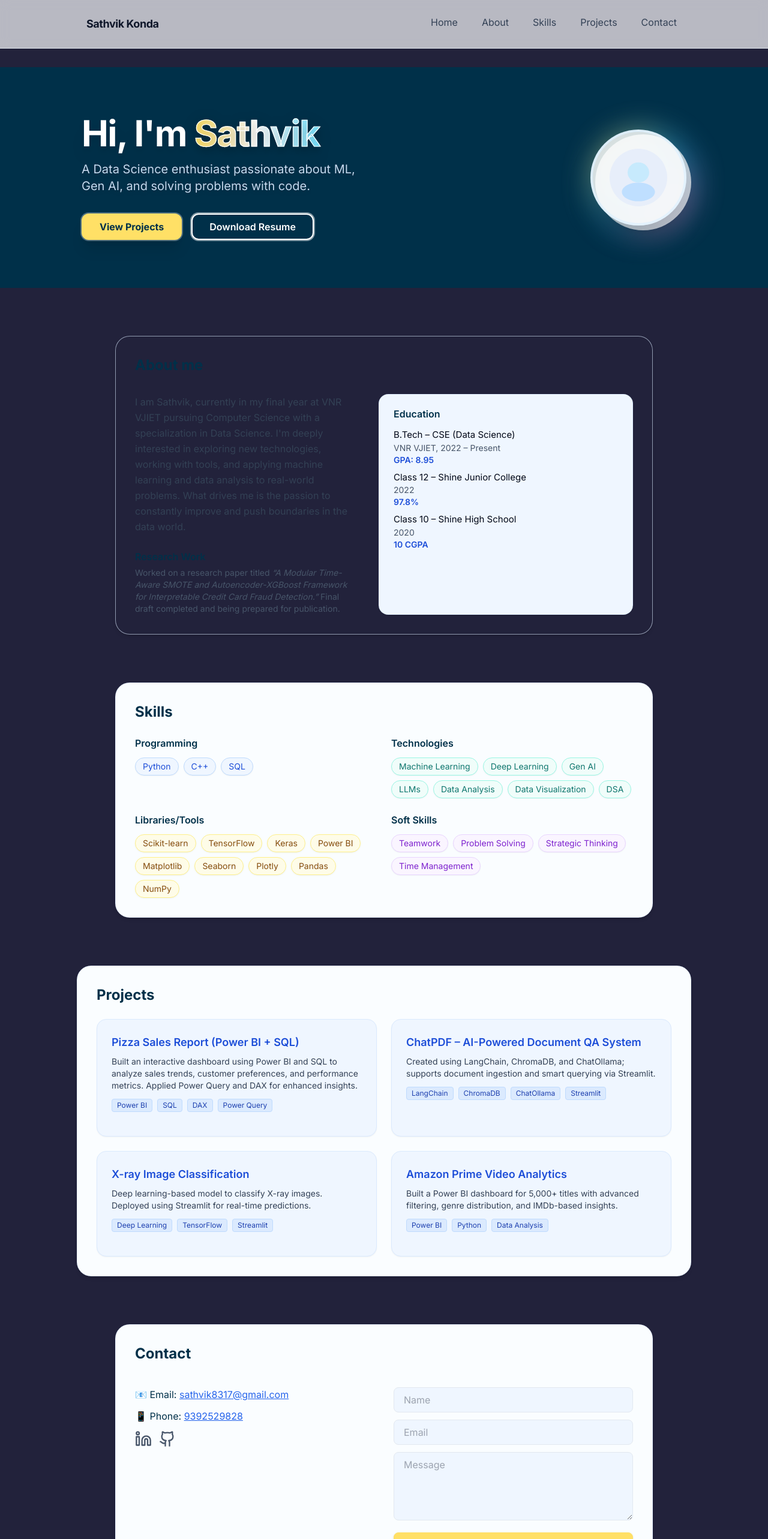
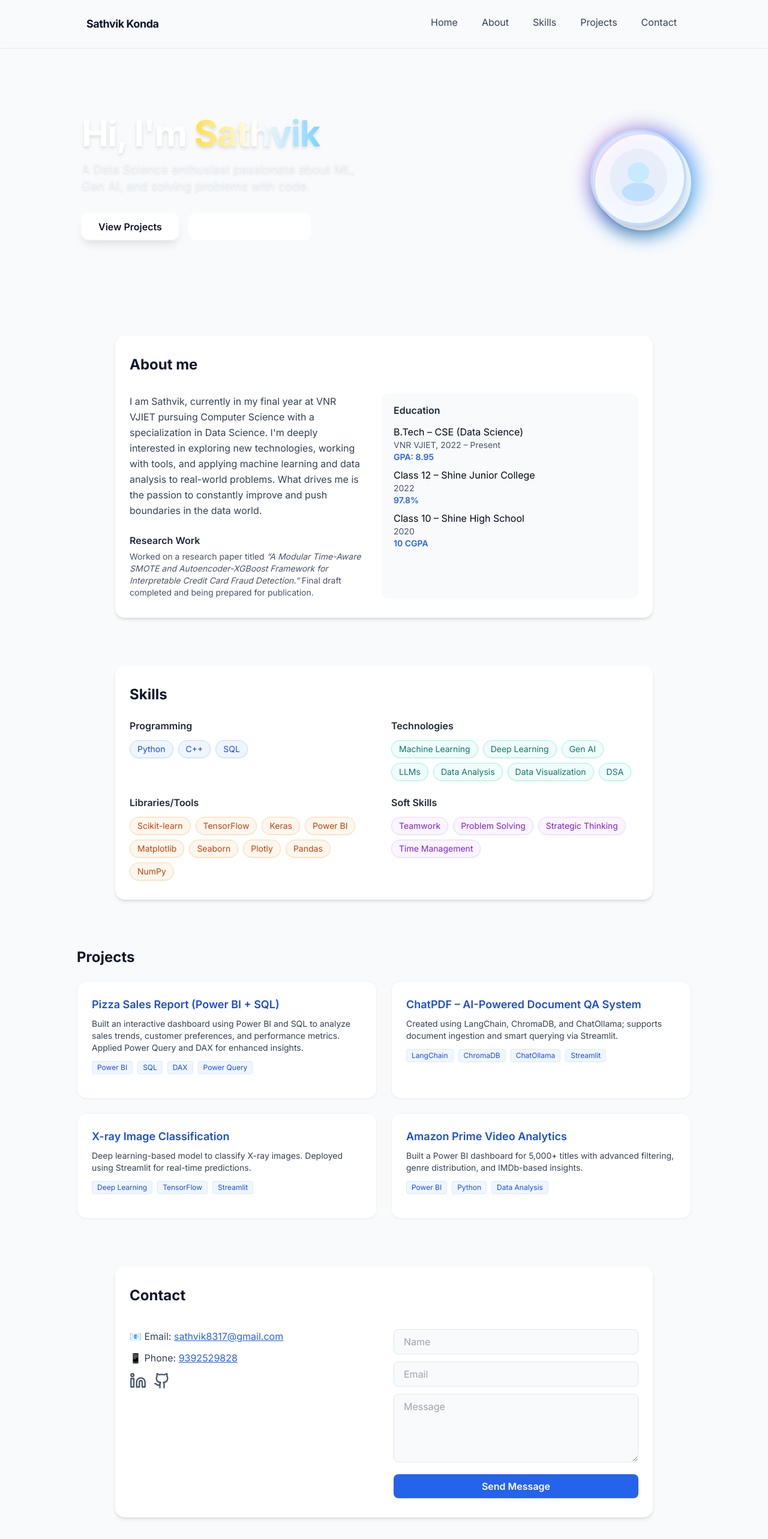
Before and after one commit to sathvik8317/sathvik-konda-portfolio, a React (Vite) app: page / in a window 1280 px wide. Shown: the top 2566 px of the page at 60% size. Built offline with nearby package versions, Linux system fonts and the light colour scheme.

Commit message:
Reverted to commit 04698fb49a0df5e7de3afb386c49eb4cb6479982

```diff
--- a/src/components/About.tsx
+++ b/src/components/About.tsx
@@ -1,37 +1,43 @@
-const About = () => <div className="max-w-4xl mx-auto rounded-3xl shadow-md px-8 py-8 flex flex-col gap-6 border border-blue-100/60 bg-[cad2c5] bg-[#22223b]">
-    <h2 className="text-2xl font-extrabold text-[#003049] mb-2">About me</h2>
+
+const About = () => (
+  <div className="max-w-4xl mx-auto bg-white rounded-2xl shadow-md px-6 py-8 flex flex-col gap-6">
+    <h2 className="text-2xl font-bold text-slate-900 mb-2">About me</h2>
     <div className="flex flex-col sm:flex-row gap-8">
       <div className="flex-1 text-slate-700 text-base leading-relaxed">
         <p>
           I am Sathvik, currently in my final year at VNR VJIET pursuing Computer Science with a specialization in Data Science. I'm deeply interested in exploring new technologies, working with tools, and applying machine learning and data analysis to real-world problems. What drives me is the passion to constantly improve and push boundaries in the data world.
         </p>
+        {/* Research Work */}
         <div className="mt-6">
-          <h3 className="font-semibold text-[#003049] mb-1">Research Work</h3>
+          <h3 className="font-semibold text-slate-800 mb-1">Research Work</h3>
           <p className="text-sm text-slate-600">
             Worked on a research paper titled <span className="italic font-medium">“A Modular Time-Aware SMOTE and Autoencoder-XGBoost Framework for Interpretable Credit Card Fraud Detection.”</span> Final draft completed and being prepared for publication.
           </p>
         </div>
       </div>
-      <div className="flex-1 bg-blue-50 rounded-2xl px-6 py-5 shadow border border-blue-100/80">
-        <h3 className="font-semibold text-[#003049] mb-3">Education</h3>
-        <div className="space-y-2 text-[15px]">
+      {/* Education */}
+      <div className="flex-1 bg-slate-50 rounded-xl px-5 py-4">
+        <h3 className="font-semibold text-slate-800 mb-3">Education</h3>
+        <div className="space-y-2">
           <div>
             <div className="font-medium">B.Tech – CSE (Data Science)</div>
             <div className="text-sm text-slate-600">VNR VJIET, 2022 – Present</div>
-            <div className="text-sm text-blue-700 font-semibold">GPA: 8.95</div>
+            <div className="text-sm text-blue-600 font-semibold">GPA: 8.95</div>
           </div>
           <div>
             <div className="font-medium">Class 12 – Shine Junior College</div>
             <div className="text-sm text-slate-600">2022</div>
-            <div className="text-sm text-blue-700 font-semibold">97.8%</div>
+            <div className="text-sm text-blue-600 font-semibold">97.8%</div>
           </div>
           <div>
             <div className="font-medium">Class 10 – Shine High School</div>
             <div className="text-sm text-slate-600">2020</div>
-            <div className="text-sm text-blue-700 font-semibold">10 CGPA</div>
+            <div className="text-sm text-blue-600 font-semibold">10 CGPA</div>
           </div>
         </div>
       </div>
     </div>
-  </div>;
+  </div>
+);
+
 export default About;
--- a/src/components/Contact.tsx
+++ b/src/components/Contact.tsx
@@ -17,19 +17,19 @@ const Contact = () => {
   };
 
   return (
-    <div className="max-w-4xl mx-auto bg-[#fafdff] rounded-3xl shadow-md px-8 py-8 flex flex-col gap-8 border border-blue-100/60">
-      <h2 className="text-2xl font-extrabold text-[#003049] mb-2">Contact</h2>
+    <div className="max-w-4xl mx-auto bg-white rounded-2xl shadow-md px-6 py-8 flex flex-col gap-8">
+      <h2 className="text-2xl font-bold text-slate-900 mb-2">Contact</h2>
       <div className="flex flex-col md:flex-row gap-8">
         {/* Contact Info */}
         <div className="flex-1 space-y-3">
           <div>
-            <span className="font-medium text-[#003049]">📧 Email: </span>
+            <span className="font-medium text-slate-700">📧 Email: </span>
             <a href="mailto:sathvik8317@gmail.com" className="text-blue-600 underline hover:text-blue-800">
               sathvik8317@gmail.com
             </a>
           </div>
           <div>
-            <span className="font-medium text-[#003049]">📱 Phone: </span>
+            <span className="font-medium text-slate-700">📱 Phone: </span>
             <a href="tel:9392529828" className="text-blue-600 underline hover:text-blue-800">
               9392529828
             </a>
@@ -53,7 +53,7 @@ const Contact = () => {
             name="name"
             placeholder="Name"
             required
-            className="border border-slate-200 rounded-lg px-4 py-2 bg-blue-50 focus:outline-none focus:border-blue-400"
+            className="border border-slate-200 rounded-lg px-4 py-2 bg-slate-50 focus:outline-none focus:border-blue-400"
             value={form.name}
             onChange={handleChange}
           />
@@ -62,7 +62,7 @@ const Contact = () => {
             name="email"
             placeholder="Email"
             required
-            className="border border-slate-200 rounded-lg px-4 py-2 bg-blue-50 focus:outline-none focus:border-blue-400"
+            className="border border-slate-200 rounded-lg px-4 py-2 bg-slate-50 focus:outline-none focus:border-blue-400"
             value={form.email}
             onChange={handleChange}
           />
@@ -71,13 +71,13 @@ const Contact = () => {
             placeholder="Message"
             required
             rows={4}
-            className="border border-slate-200 rounded-lg px-4 py-2 bg-blue-50 focus:outline-none focus:border-blue-400"
+            className="border border-slate-200 rounded-lg px-4 py-2 bg-slate-50 focus:outline-none focus:border-blue-400"
             value={form.message}
             onChange={handleChange}
           ></textarea>
           <button
             type="submit"
-            className="mt-2 bg-[#ffe066] text-[#003049] px-4 py-2 rounded-lg font-bold hover:bg-[#ffd43b] transition shadow border border-[#ffe066]"
+            className="mt-2 bg-blue-600 text-white px-4 py-2 rounded-lg font-semibold hover:bg-blue-700 transition"
           >
             Send Message
           </button>
--- a/src/components/Hero.tsx
+++ b/src/components/Hero.tsx
@@ -1,62 +1,54 @@
 
 import { Button } from "@/components/ui/button";
 
-const accent = "#ffe066"; // gold/yellow accent
-const accentText = "#003049"; // dark text for contrast
-
 const Hero = () => (
-  <section className="relative w-full py-12 sm:py-20 overflow-hidden bg-[#003049]">
-    {/* Colored accent blurred blobs */}
-    <div className="absolute inset-0 -z-20 pointer-events-none">
-      <div className="absolute left-[-120px] top-[-80px] w-[340px] h-[320px] bg-[#2e9df6] rounded-full blur-[120px] opacity-30" />
-      <div className="absolute right-[-100px] bottom-[-80px] w-[360px] h-[320px] bg-[#ffe066] rounded-full blur-[120px] opacity-20" />
-      <div className="absolute right-[25vw] top-[22vh] w-[120px] h-[100px] bg-[#75e3ff] rounded-full blur-[60px] opacity-20" />
+  <section className="relative w-full py-12 sm:py-20 overflow-hidden">
+    {/* Modern colorful background */}
+    <div
+      className="absolute inset-0 -z-20"
+      aria-hidden="true"
+    >
+      {/* Gradient base */}
+      <div className="absolute inset-0 bg-gradient-to-tr from-[#3b82f6] via-[#6366f1] to-[#b5179e] opacity-90" />
+      {/* Abstract blurred blobs */}
+      <div className="absolute left-[-100px] top-[-80px] w-[400px] h-[400px] bg-[#e0e7ff] rounded-full blur-[120px] opacity-30" />
+      <div className="absolute right-[-120px] bottom-[-60px] w-[360px] h-[340px] bg-[#f471b5] rounded-full blur-[120px] opacity-30" />
+      <div className="absolute right-[10vw] top-[14vh] w-[140px] h-[140px] bg-[#38bdf8] rounded-full blur-[60px] opacity-40" />
     </div>
     {/* Main Hero Content */}
     <div className="max-w-5xl mx-auto w-full flex flex-col-reverse sm:flex-row items-center justify-between gap-8 px-2">
       {/* Text & CTA */}
       <div className="flex-1 flex flex-col items-center sm:items-start text-center sm:text-left relative z-10">
-        <h1 className="text-4xl sm:text-5xl md:text-6xl font-black mb-4 tracking-tight leading-tight drop-shadow-xl">
-          <span className="text-white">Hi, I'm </span>
-          <span
-            className="bg-clip-text text-transparent bg-gradient-to-r from-[#ffe066] via-white to-[#75e3ff]"
-            style={{
-              WebkitTextStroke: '1.2px #fff',
-              textShadow: '0 2px 24px rgba(0,0,0,0.20)'
-            }}
-          >
-            Sathvik
-          </span>
+        <h1 className="text-4xl sm:text-5xl md:text-6xl font-black text-white mb-4 tracking-tight leading-tight drop-shadow-md">
+          Hi, I'm <span className="bg-clip-text text-transparent bg-gradient-to-r from-yellow-300 via-white to-sky-300 animate-gradient-x">Sathvik</span>
         </h1>
-        <p className="text-lg sm:text-xl text-blue-100/90 mb-8 max-w-lg font-medium drop-shadow-md">
+        <p className="text-lg sm:text-xl text-slate-100/90 mb-8 max-w-lg font-medium drop-shadow">
           A Data Science enthusiast passionate about ML, Gen AI, and solving problems with code.
         </p>
-        <div className="flex flex-col sm:flex-row gap-4 w-full sm:w-auto">
-          <Button
-            size="lg"
-            className="px-7 py-3 rounded-xl shadow-xl font-semibold text-base transition-all bg-[#ffe066] text-[#003049] hover:bg-[#ffd43b] hover:scale-105 border-2 border-[#ffe066] ring-2 ring-white/30"
-          >
-            <a href="#projects" className="font-bold">View Projects</a>
+        <div className="flex gap-4">
+          <Button size="lg" className="bg-white text-slate-900 px-7 py-3 rounded-xl shadow-lg hover:bg-blue-100/80 transition-all font-semibold text-base ring-2 ring-white/40">
+            <a href="#projects">View Projects</a>
           </Button>
           <Button
             size="lg"
             variant="outline"
-            className="border-2 border-white bg-[#003049] text-white px-7 py-3 rounded-xl font-semibold text-base transition-all hover:bg-white hover:text-[#003049] hover:shadow-lg ring-2 ring-white/50"
+            className="border-white border-2 text-white px-7 py-3 rounded-xl font-semibold text-base hover:bg-white/10 transition-all hover:text-yellow-200 ring-2 ring-white/20"
             asChild
           >
-            <a href="/resume.pdf" download className="font-bold">Download Resume</a>
+            <a href="/resume.pdf" download>Download Resume</a>
           </Button>
         </div>
       </div>
       {/* Profile Circle */}
       <div className="flex-1 flex justify-center sm:justify-end items-start mb-10 sm:mb-0 relative z-10">
         <div className="relative">
-          {/* Outer accent ring with glow */}
-          <span className="absolute inset-0 w-44 h-44 rounded-full bg-gradient-to-br from-[#ffe066] via-sky-400/70 to-pink-400 blur-[24px] opacity-70 animate-pulse -z-10"></span>
+          {/* Outer animated colored accent ring */}
+          <span className="absolute inset-0 w-44 h-44 rounded-full bg-gradient-to-br from-[#b5179e] via-[#3b82f6] to-[#38bdf8] blur-[16px] opacity-80 animate-pulse -z-10"></span>
           {/* White halo */}
-          <span className="absolute inset-2 w-40 h-40 rounded-full bg-white/70 shadow-xl -z-10"></span>
+          <span className="absolute inset-2 w-40 h-40 rounded-full bg-white/80 shadow-xl -z-10"></span>
           {/* Main profile placeholder */}
-          <div className="relative z-10 w-40 h-40 rounded-full border-4 border-sky-100/80 bg-white/80 shadow-2xl flex items-center justify-center">
+          <div className="relative z-10 w-40 h-40 rounded-full border-4 border-blue-200 bg-white/60 shadow-xl flex items-center justify-center">
+            {/* Replace this svg with your photo in production */}
             <svg
               width="90"
               height="90"
--- a/src/components/Projects.tsx
+++ b/src/components/Projects.tsx
@@ -35,13 +35,13 @@ const projects = [
 ];
 
 const Projects = () => (
-  <div className="max-w-5xl mx-auto bg-[#fafdff] rounded-3xl shadow-md border border-blue-100/60 p-8">
-    <h2 className="text-2xl font-extrabold text-[#003049] mb-6">Projects</h2>
+  <div className="max-w-5xl mx-auto">
+    <h2 className="text-2xl font-bold text-slate-900 mb-6">Projects</h2>
     <div className="grid md:grid-cols-2 gap-6">
       {projects.map((proj, idx) => (
         <div
           key={proj.title}
-          className="rounded-2xl bg-blue-50 shadow-sm p-6 border border-blue-100 hover:shadow-blue-100 transition-shadow flex flex-col animate-fade-in"
+          className="rounded-2xl bg-white shadow-sm p-6 border border-slate-100 hover:shadow-blue-100 transition-shadow flex flex-col animate-fade-in"
           style={{ animationDelay: `${idx * 50}ms` }}
         >
           <h3 className="font-semibold text-lg text-blue-700 mb-2">{proj.title}</h3>
@@ -50,7 +50,7 @@ const Projects = () => (
             {proj.tech.map(t => (
               <span
                 key={t}
-                className="bg-blue-100 text-blue-800 rounded px-2 py-0.5 text-xs font-medium border border-blue-200"
+                className="bg-blue-50 text-blue-700 rounded px-2 py-0.5 text-xs font-medium border border-blue-100"
               >
                 {t}
               </span>
--- a/src/components/Skills.tsx
+++ b/src/components/Skills.tsx
@@ -44,17 +44,17 @@ const groups = [
 const badgeColors = [
   "bg-blue-50 text-blue-700 border-blue-200",
   "bg-teal-50 text-teal-700 border-teal-200",
-  "bg-yellow-50 text-yellow-800 border-yellow-200",
+  "bg-orange-50 text-orange-700 border-orange-200",
   "bg-purple-50 text-purple-700 border-purple-200",
 ];
 
 const Skills = () => (
-  <div className="max-w-4xl mx-auto bg-[#fafdff] rounded-3xl shadow-md px-8 py-8 border border-blue-100/60">
-    <h2 className="text-2xl font-extrabold text-[#003049] mb-6">Skills</h2>
+  <div className="max-w-4xl mx-auto bg-white rounded-2xl shadow-md px-6 py-8">
+    <h2 className="text-2xl font-bold text-slate-900 mb-6">Skills</h2>
     <div className="grid md:grid-cols-2 gap-6">
       {groups.map((group, i) => (
         <div key={group.label}>
-          <h3 className="font-semibold text-[#003049] mb-3">{group.label}</h3>
+          <h3 className="font-semibold text-slate-800 mb-3">{group.label}</h3>
           <div className="flex flex-wrap gap-2">
             {group.skills.map(skill => (
               <span
--- a/src/pages/Index.tsx
+++ b/src/pages/Index.tsx
@@ -1,3 +1,4 @@
+
 import Navbar from "@/components/Navbar";
 import Hero from "@/components/Hero";
 import About from "@/components/About";
@@ -5,27 +6,31 @@ import Skills from "@/components/Skills";
 import Projects from "@/components/Projects";
 import Contact from "@/components/Contact";
 import Footer from "@/components/Footer";
+
 const Index = () => {
-  return <div className="bg-[#003049] min-h-screen font-inter flex flex-col">
+  return (
+    <div className="bg-[#f8fafc] min-h-screen font-inter flex flex-col">
       <Navbar />
-      <main className="flex-1 flex flex-col pt-20 sm:pt-28 gap-14 sm:gap-20 bg-[4361ee] bg-[#22223b]">
+      <main className="flex-1 flex flex-col pt-20 sm:pt-28">
         <section id="home">
           <Hero />
         </section>
-        <section id="about">
+        <section id="about" className="mt-12 sm:mt-20">
           <About />
         </section>
-        <section id="skills">
+        <section id="skills" className="mt-12 sm:mt-20">
           <Skills />
         </section>
-        <section id="projects">
+        <section id="projects" className="mt-12 sm:mt-20">
           <Projects />
         </section>
-        <section id="contact">
+        <section id="contact" className="mt-12 sm:mt-20">
           <Contact />
         </section>
       </main>
       <Footer />
-    </div>;
+    </div>
+  );
 };
+
 export default Index;
```
